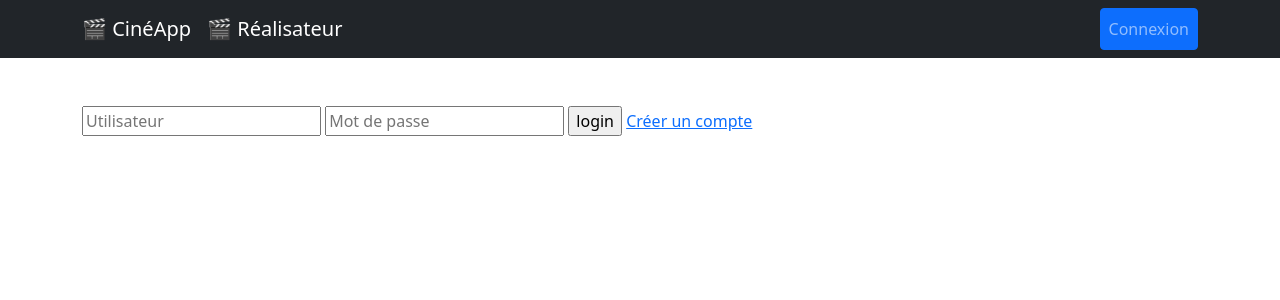
After one commit to MaxymCh/DjangoFilm, a Django app: page /connexion/ in a window 1280 px wide. The commit adds this page. Shown: the top 300 px of the page. Run offline with Django 4.2, Linux system fonts and the light colour scheme.

Commit message:
Ajout page connexion + créer compte

```diff
--- a/GestionFilms/lesFilms/templates/lesFilms/base.html
+++ b/GestionFilms/lesFilms/templates/lesFilms/base.html
@@ -35,7 +35,7 @@
         >
           <ul class="navbar-nav">
             <li class="nav-item">
-              <a class="nav-link btn btn-primary" href="#">Connexion</a>
+              <a class="nav-link btn btn-primary" href="{% url 'connexion' %}">Connexion</a>
             </li>
           </ul>
         </div>
--- /dev/null
+++ b/GestionFilms/lesFilms/templates/lesFilms/login/login.html
@@ -0,0 +1,12 @@
+{% extends "lesFilms/base.html" %}
+{% block title %}Login{% endblock %}
+{% block content %}
+<form method="POST"  role="form" action="/connexion/">
+  {% csrf_token %}
+  <input type="text" name="pseudo" placeholder="Utilisateur">
+  <input type="password" name="password" placeholder="Mot de passe">
+  <input type="submit" value="login" />
+  <a href="/user/create">Créer un compte</a>
+  </form>
+
+{% endblock %}
--- a/GestionFilms/lesFilms/urls.py
+++ b/GestionFilms/lesFilms/urls.py
@@ -33,4 +33,14 @@ urlpatterns = [
         views.RealisateurDeleteView.as_view(),
         name="realisateur_delete",
     ),
+
+    # Login
+
+    path(
+        "connexion/",
+        views.login_user,
+        name="connexion",
+    ),
+        path("user/create", views.UserCreate.as_view(), name="user_create"),
+
 ]
--- a/GestionFilms/lesFilms/views.py
+++ b/GestionFilms/lesFilms/views.py
@@ -2,13 +2,15 @@
 
 # Create your views here.
 
-from lesFilms.forms import FilmForm, RealisateurForm
-from lesFilms.models import Film, Realisateur
+from lesFilms.forms import FilmForm, RealisateurForm, LoginUserForm
+from lesFilms.models import Film, Realisateur, User
 
 from django.shortcuts import render, redirect
 from django.urls import reverse_lazy, reverse
 from django.views.generic import CreateView, UpdateView, ListView, DeleteView
 from django.http import JsonResponse, HttpResponse, HttpResponseRedirect
+
+from django.contrib.auth import authenticate, login, logout
 
 
 # Film
@@ -153,3 +155,35 @@ class RealisateurListView(ListView):
     context_object_name = (
         "realisateurs"  # Nom de la variable à utiliser dans le template
     )
+
+# Login
+
+def login_user(request):
+    print(request.method)
+    if request.method == "POST":
+        template_name = "film_list"
+        pseudo = request.POST["pseudo"]
+        password = request.POST["password"]
+        user = authenticate(request, username=pseudo, password=password)
+        if user is not None:
+            login(request, user)
+            return HttpResponseRedirect(reverse_lazy(template_name))
+        else: # A FAIRE REMPLACER
+            return render(request, 'lesFilms/login/login.html', {'form': LoginUserForm(request.POST)})
+    return render(request, 'lesFilms/login/login.html')
+
+
+def logout_user(request):
+    template_name = 'film_list'
+    logout(request)
+    return HttpResponseRedirect(reverse_lazy(template_name))
+
+class UserCreate(CreateView):
+    model = User
+    fields = "__all__"
+    template_name = "lesFilms/login/create_user.html"
+    success_url = reverse_lazy("connexion")
+
+    def get_context_data(self, **kwargs):
+        context = super().get_context_data(**kwargs)
+        return context
```
Also changed, not shown: GestionFilms/lesFilms/forms.py (+6 -1 lines), GestionFilms/lesFilms/models.py (+11 -1 lines), GestionFilms/lesFilms/templates/lesFilms/login/create_user.html (added, +24 -0 lines), GestionFilms/db.sqlite3, GestionFilms/lesFilms/migrations/0004_user.py (added).
